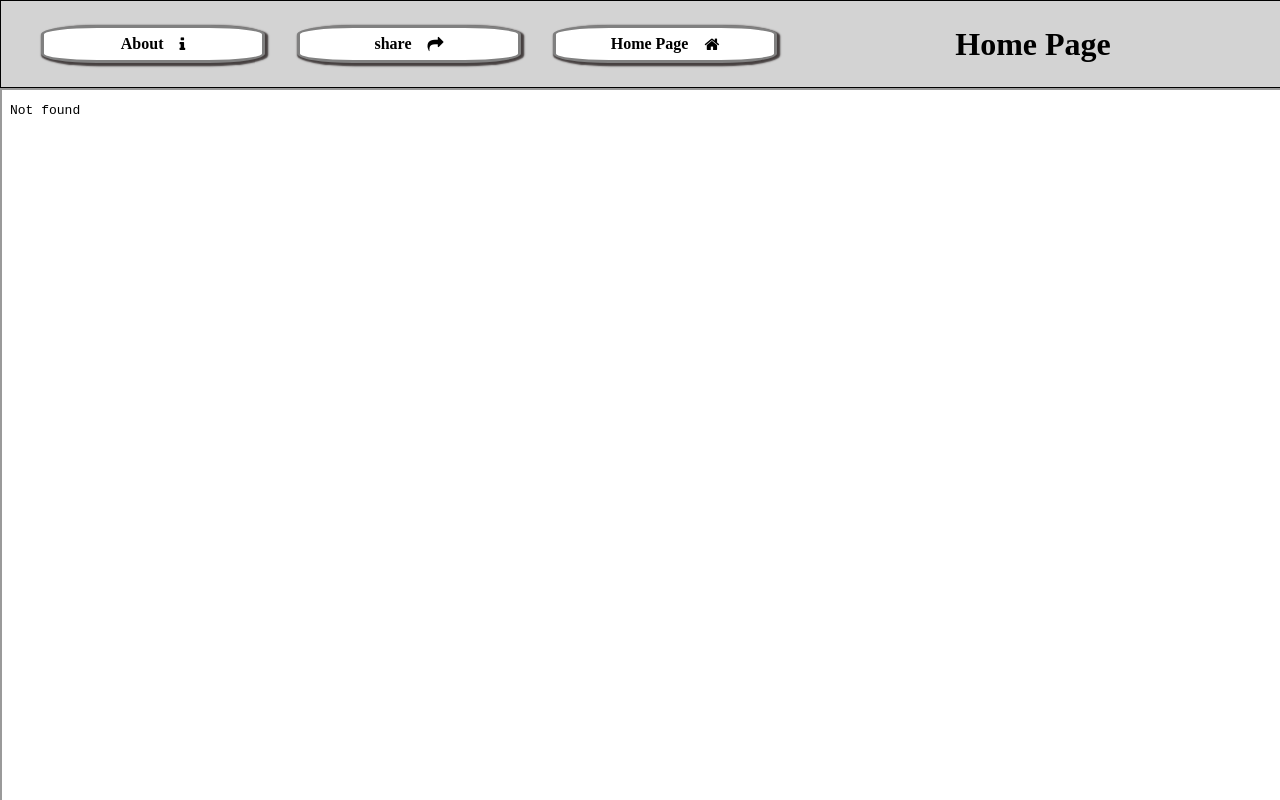
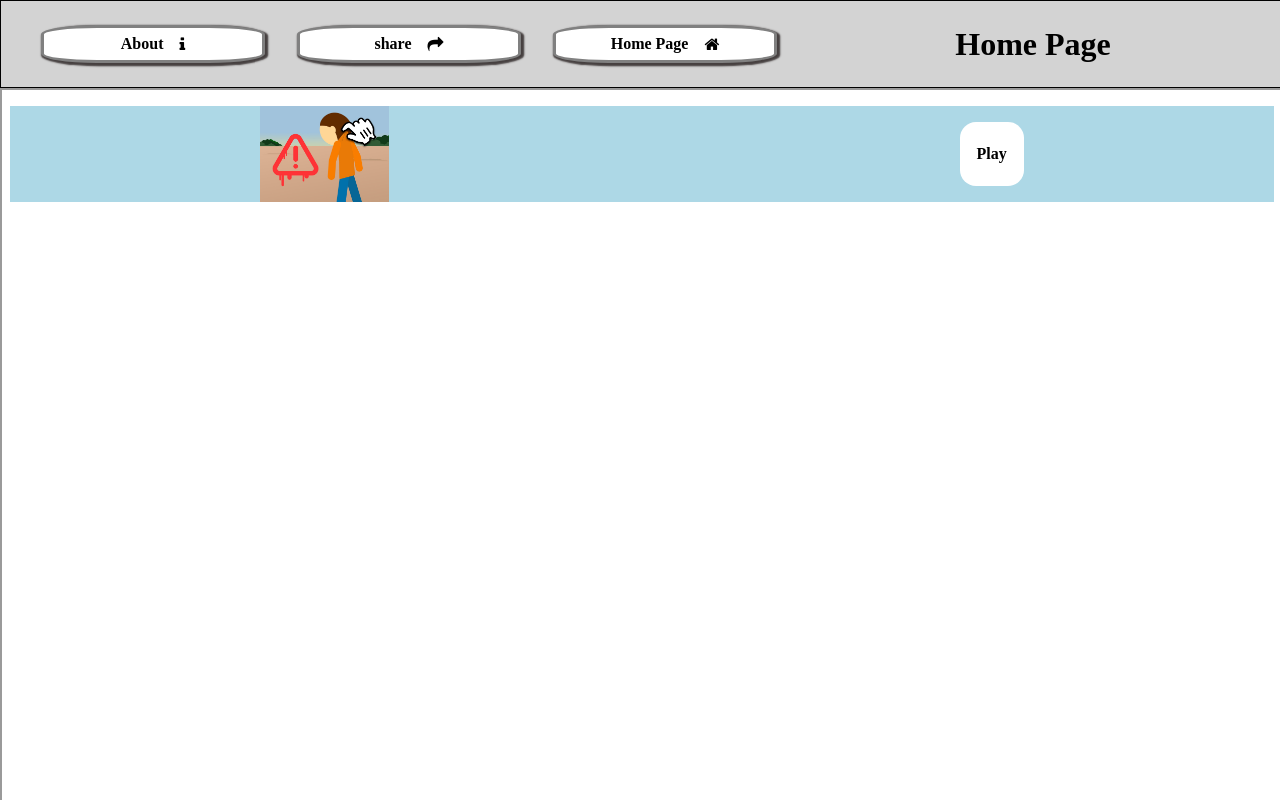
Before and after one commit to Ten7ave/Ten7ave_Website, a plain HTML site: page index.html in a window 1280 px wide. Drawn offline with Linux system fonts and the light colour scheme.

Commit message:
Update index.html

```diff
--- a/index.html
+++ b/index.html
@@ -37,7 +37,7 @@
         </div>
     </div>
 
-    <iframe id="main-page" allow="clipboard-read; clipboard-write" src="../MainSite/pagesFolder/homepage_page.html" height="100%" width="100%" title="About Page"></iframe>
+    <iframe id="main-page" allow="clipboard-read; clipboard-write" src="./pagesFolder/homepage_page.html" height="100%" width="100%" title="About Page"></iframe>
 
 
 </body>
```
